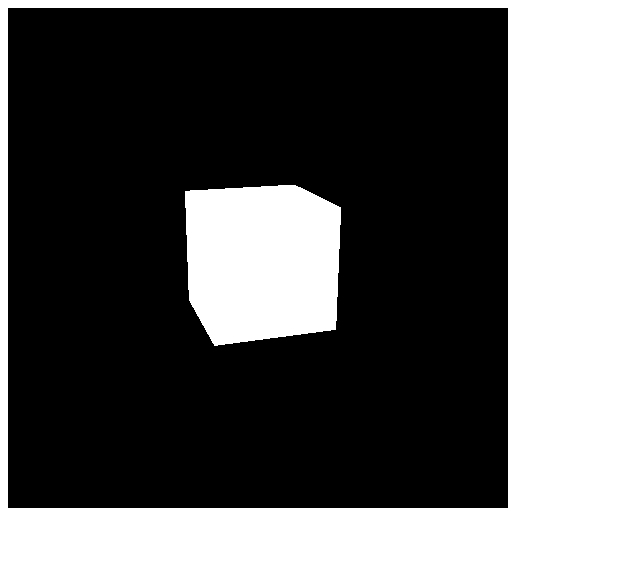
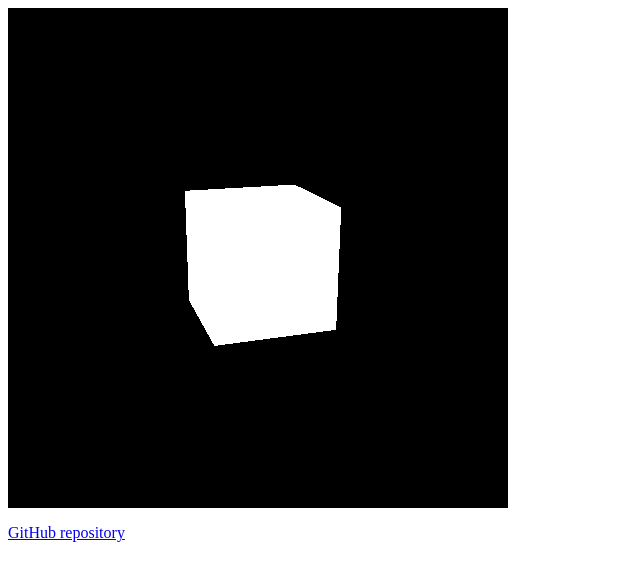
Before and after one commit to Tatamo/infovis2020, a plain HTML site: page w03/task1.html in a window 1280 px wide. Shown: the whole page, without its empty margins (0-640 px from the left). Drawn offline with nearby package versions, Linux system fonts and the light colour scheme.

Commit message:
add a link

```diff
--- a/w03/task1.html
+++ b/w03/task1.html
@@ -8,5 +8,6 @@
 	<script>
 	 main();
 	</script>
+    <p><a href="https://github.com/Tatamo/infovis2020">GitHub repository</a></p>
     </body>
 </html>
```
Also changed, not shown: w03/task2.html (+1 -0 lines).
